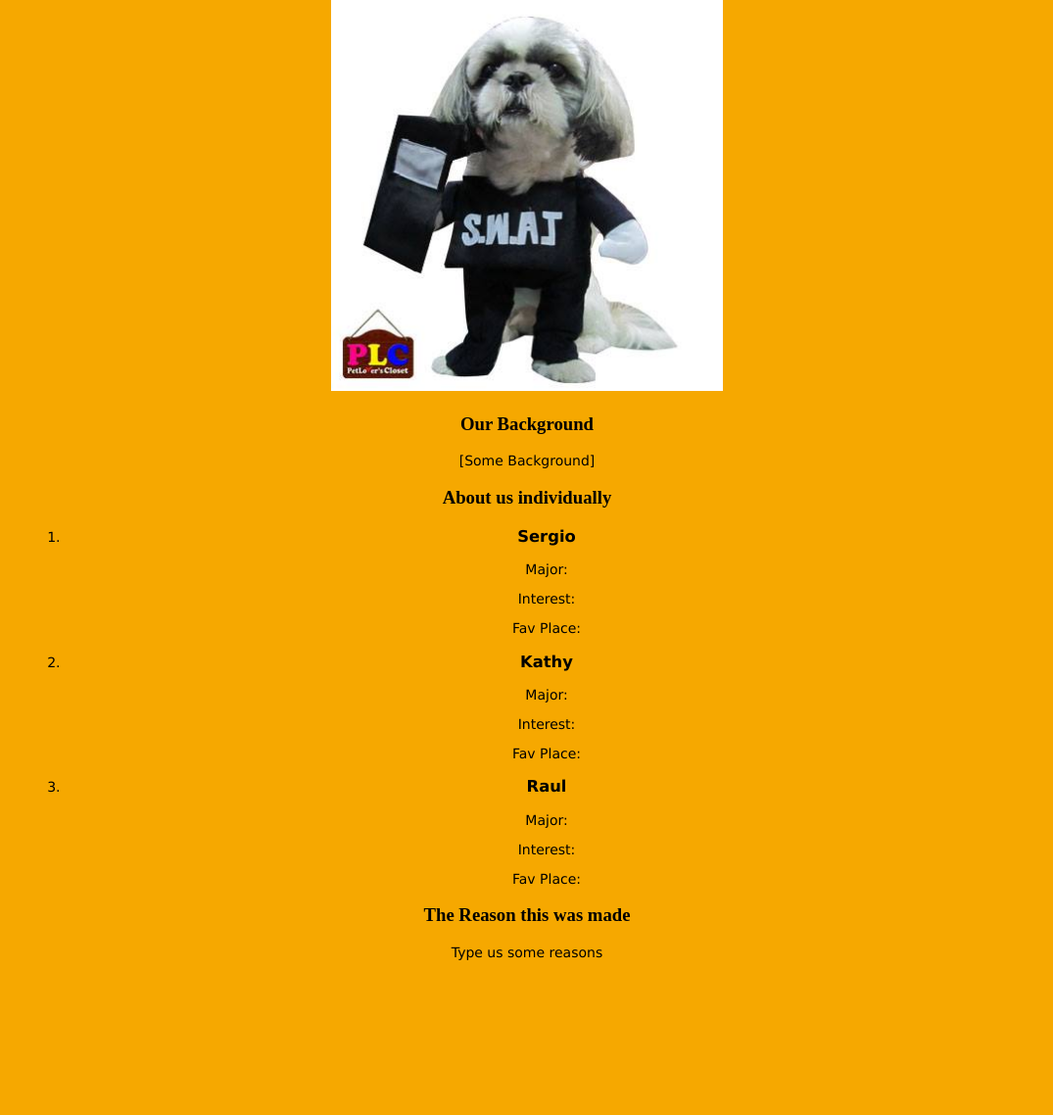
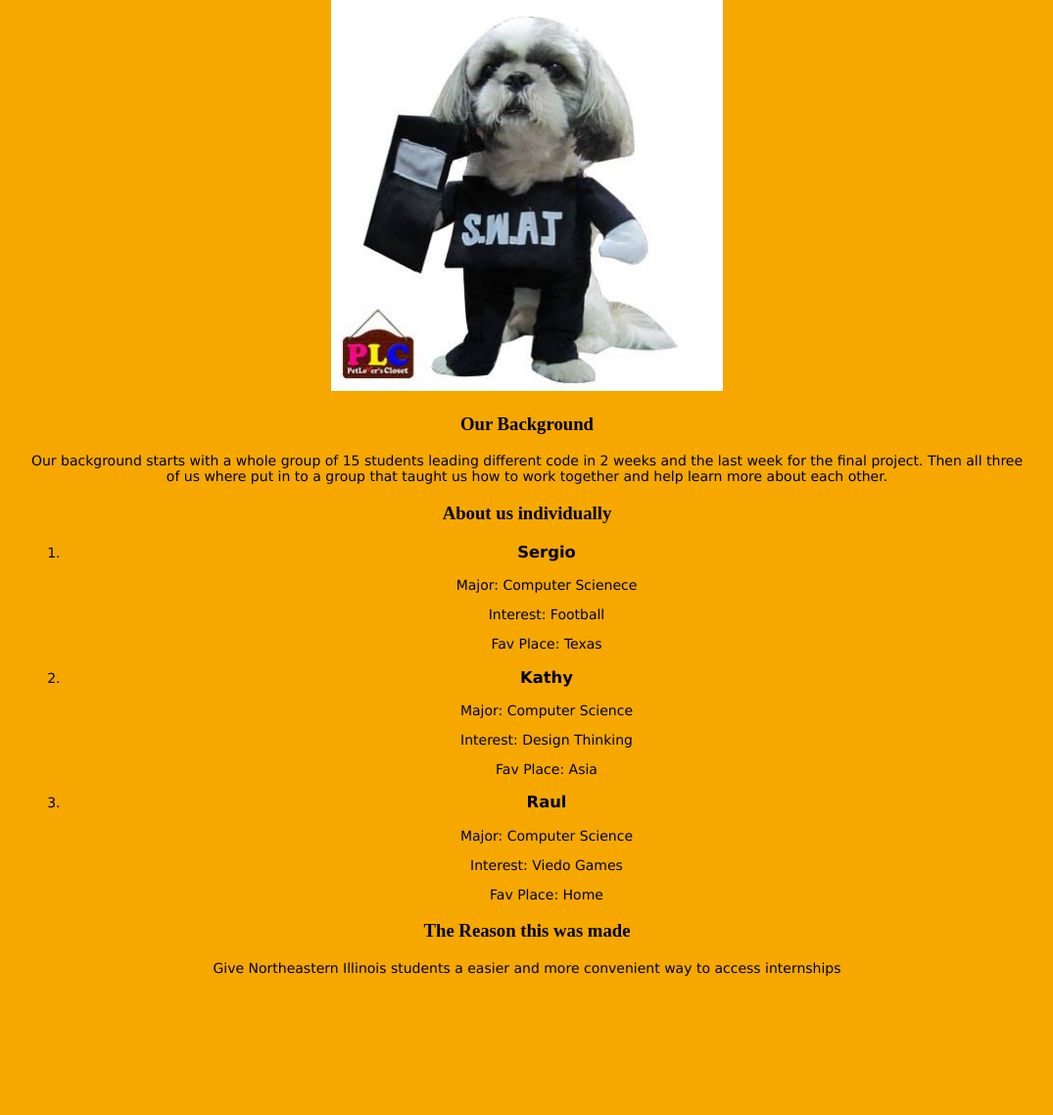
Before and after one commit to sergiolr2201/First-Repo, a Python web app: template Template/FCD_About_page.html in a window 1280 px wide. Shown: the part 465-1603 px from the top of the page at 98% size, without its empty margins (102-1177 px from the left). Before the commit the page ends 1445 px from the top, so only its background shows below. Run offline with Jinja, Linux system fonts and the light colour scheme; the template is opened without the code that fills it, so the values that code supplies are empty.

Commit message:
added content

```diff
--- a/Template/FCD_About_page.html
+++ b/Template/FCD_About_page.html
@@ -27,34 +27,33 @@
 
             <img src="static/Puppy.jpg" alt="Squad" height="400" width="400">
 
-            <p></p>
         <h3>Our Background</h3>
-            <p>[Some Background]</p>
+            <p>Our background starts with a whole group of 15 students leading different code in 2 weeks and the last week for the final project. Then all three of us where put in to a group that taught us how to work together and help learn more about each other.</p>
 
         <h3>About us individually</h3>
         <ol>
             <li>
                 <h3>Sergio</h3>
-                <p>Major: </p>
-                <p>Interest: </p>
-                <p>Fav Place: </p>
+                <p>Major: Computer Scienece </p>
+                <p>Interest: Football</p>
+                <p>Fav Place: Texas </p>
             </li>
             <li>
                 <h3>Kathy</h3>
-                <p>Major: </p>
-                <p>Interest: </p>
-                <p>Fav Place: </p>
+                <p>Major: Computer Science </p>
+                <p>Interest: Design Thinking </p>
+                <p>Fav Place: Asia </p>
             </li>
             <li>
                 <h3>Raul</h3>
-                <p>Major: </p>
-                <p>Interest: </p>
-                <p>Fav Place: </p>
+                <p>Major: Computer Science</p>
+                <p>Interest: Viedo Games </p>
+                <p>Fav Place: Home </p>
             </li>
         </ol>
 
         <h3>The Reason this was made</h3>
-            <p>Type us some reasons</p>
+            <p>  Give Northeastern Illinois students a easier and more convenient way to access internships</p>
             <p></p>
 	</div>
 
```
